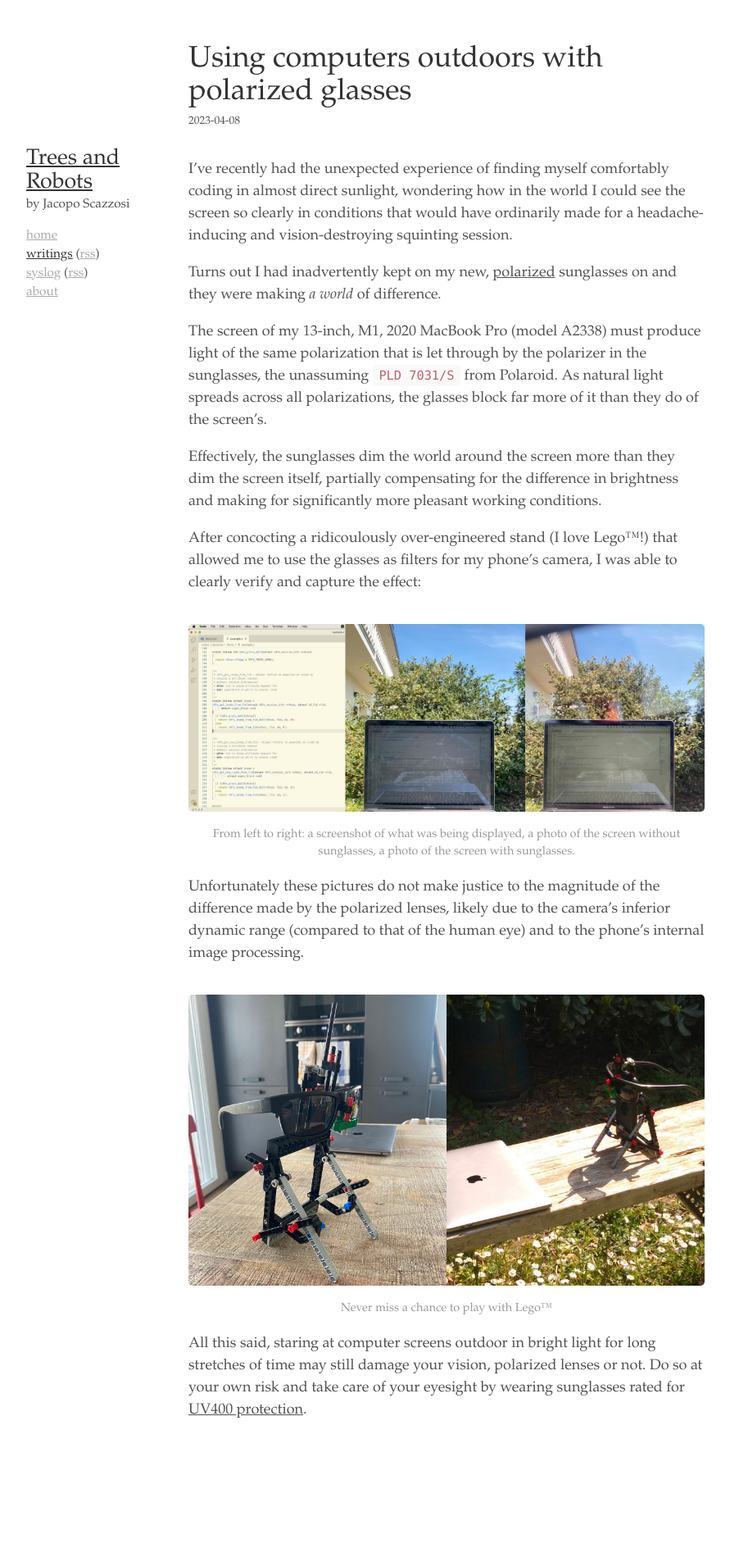
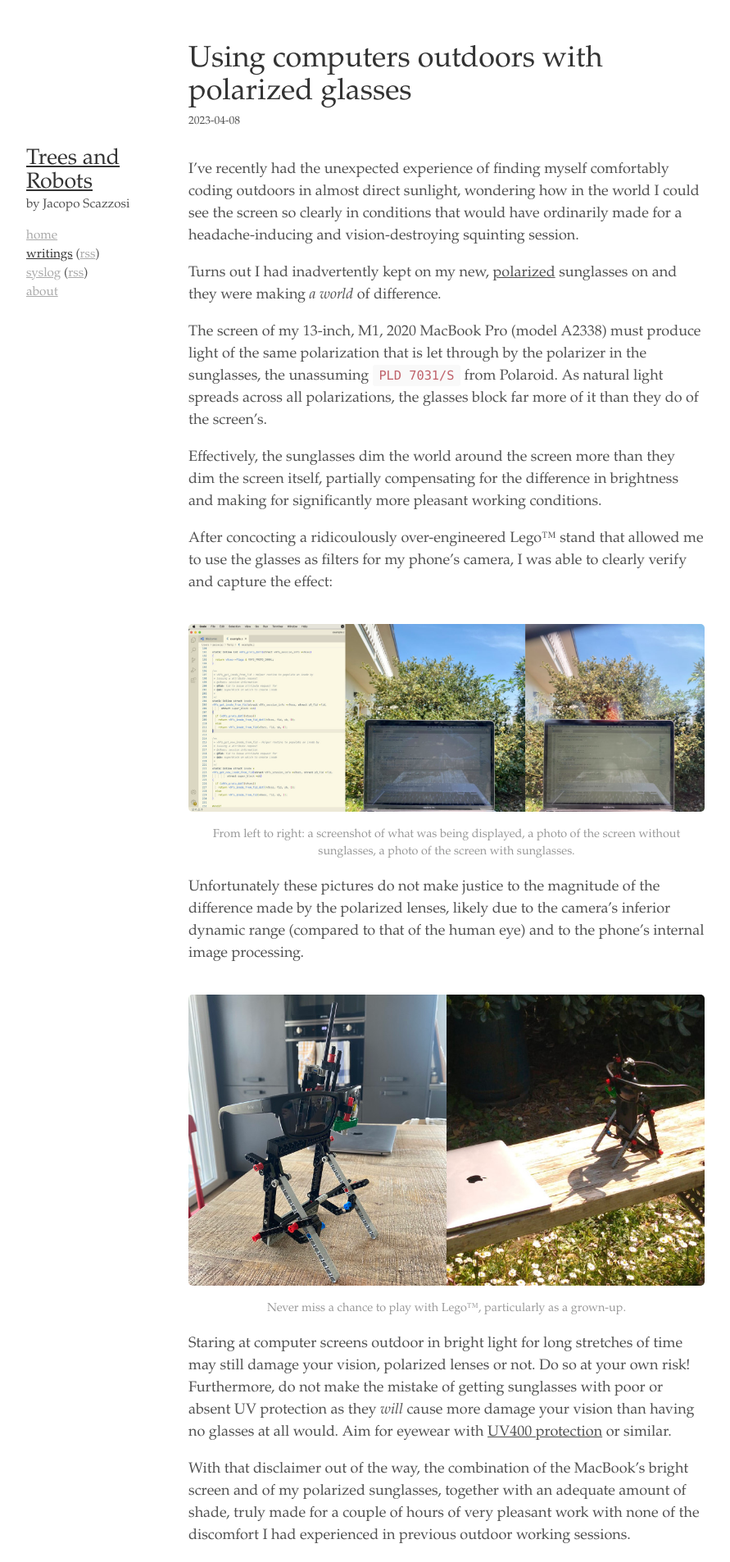
Before and after one commit to jacoscaz/treesandrobots.github.io, a Jekyll site: the page built from _posts/2023-04-08-using-computers-outdoors-with-polarized-glasses.md, in a window 1280 px wide. Shown: the whole page at 82% size, without its empty margins (95-986 px from the left). Built offline with Jekyll 4.4.1, drawn with Linux system fonts in a browser that asks for light colours; before the commit the page ends 1752 px from its top, so only the background shows below that.

Commit message:
disclaimer on sunglasses w/o UV protection

```diff
--- a/_posts/2023-04-08-using-computers-outdoors-with-polarized-glasses.md
+++ b/_posts/2023-04-08-using-computers-outdoors-with-polarized-glasses.md
@@ -4,8 +4,8 @@ description: ""
 ---
 
 I've recently had the unexpected experience of finding myself comfortably
-coding in almost direct sunlight, wondering how in the world I could see the
-screen so clearly in conditions that would have ordinarily made for a
+coding outdoors in almost direct sunlight, wondering how in the world I could
+see the screen so clearly in conditions that would have ordinarily made for a
 headache-inducing and vision-destroying squinting session.
 
 Turns out I had inadvertently kept on my new, [polarized][3] sunglasses
@@ -20,9 +20,9 @@ Effectively, the sunglasses dim the world around the screen more than they dim
 the screen itself, partially compensating for the difference in brightness
 and making for significantly more pleasant working conditions.
 
-After concocting a ridicoulously over-engineered stand (I love Lego&#8482;!)
-that allowed me to use the glasses as filters for my phone's camera, I was able
-to clearly verify and capture the effect:
+After concocting a ridicoulously over-engineered Lego&#8482; stand that allowed
+me to use the glasses as filters for my phone's camera, I was able to clearly
+verify and capture the effect:
 
 <figure>
   <img src="{{ '/images/2023-04-08-using-computers-outdoors-with-polarized-glasses/orig.jpg' | prepend: site.baseurl | prepend: site.url }}">
@@ -40,14 +40,20 @@ image processing.
 <figure>
   <img src="{{ '/images/2023-04-08-using-computers-outdoors-with-polarized-glasses/stand.jpg' | prepend: site.baseurl | prepend: site.url }}">
   <figcaption>
-    Never miss a chance to play with Lego&#8482;
+    Never miss a chance to play with Lego&#8482;, particularly as a grown-up.
   </figcaption>
 </figure>
 
-All this said, staring at computer screens outdoor in bright light for long
-stretches of time may still damage your vision, polarized lenses or not. Do
-so at your own risk and take care of your eyesight by wearing sunglasses
-rated for [UV400 protection][2].
+Staring at computer screens outdoor in bright light for long stretches of time
+may still damage your vision, polarized lenses or not. Do so at your own risk!
+Furthermore, do not make the mistake of getting sunglasses with poor or absent
+UV protection as they _will_ cause more damage your vision than having no
+glasses at all would. Aim for eyewear with [UV400 protection][2] or similar.
+
+With that disclaimer out of the way, the combination of the MacBook's bright
+screen and of my polarized sunglasses, together with an adequate amount of
+shade, truly made for a couple of hours of very pleasant work with none of the
+discomfort I had experienced in previous outdoor working sessions.
 
 [1]: https://en.wikipedia.org/wiki/Polarization_(physics)#Polarized_sunglasses
 [2]: https://en.wikipedia.org/wiki/Sunglasses#Protection
```
